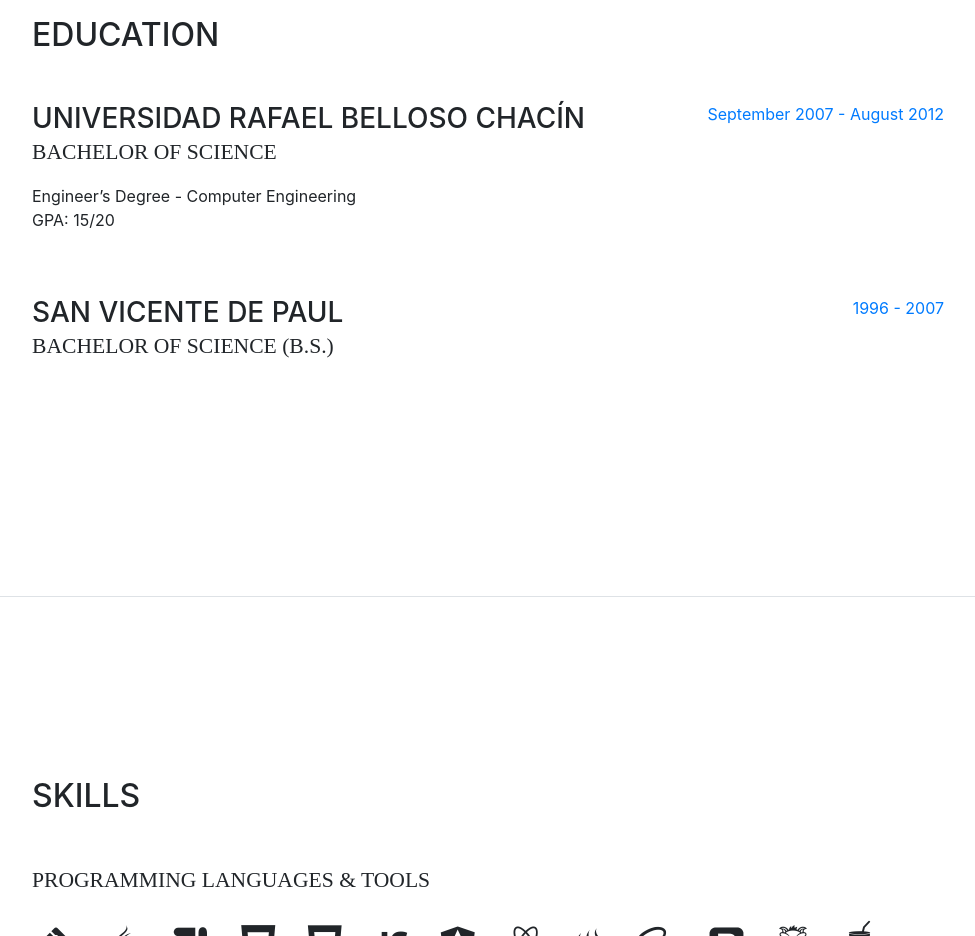
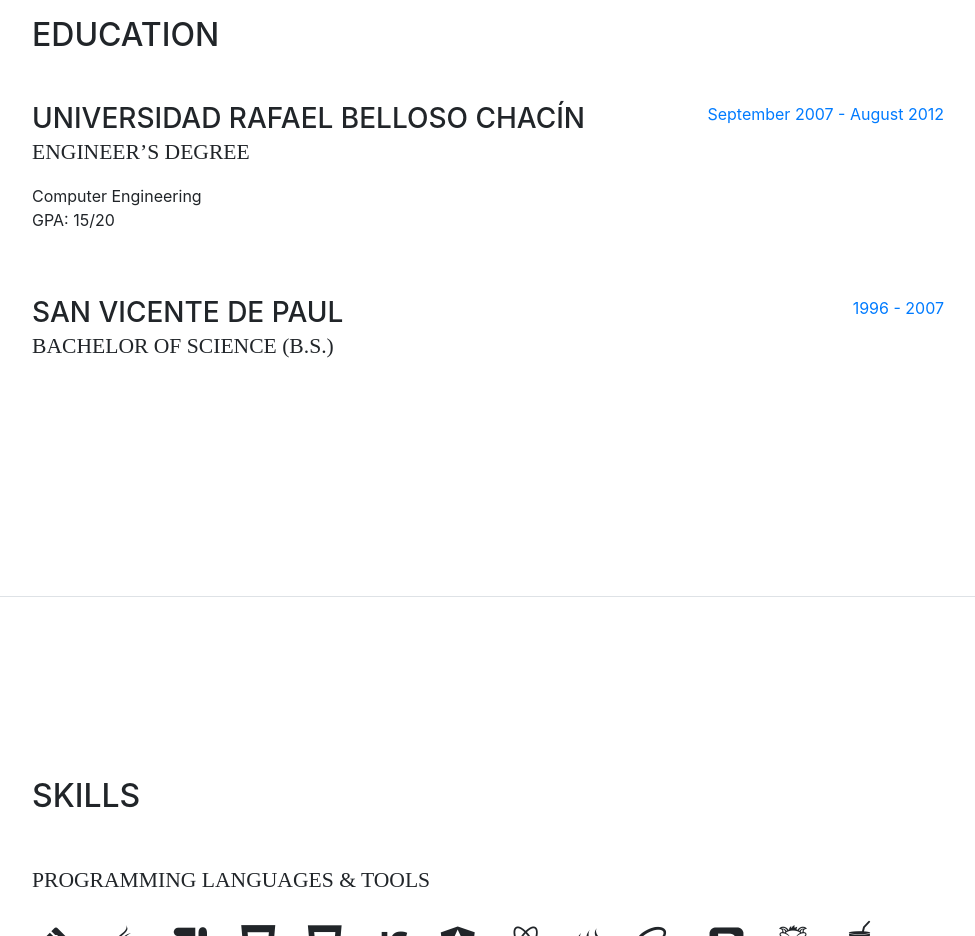
Before and after one commit to abarazarte/abarazarte.github.io, a website with bundled scripts: page index.html in a window 1280 px wide. Shown: the part 2300-3236 px from the top of the page, without its empty margins (288-1263 px from the left). Built offline with nearby package versions, Linux system fonts and the light colour scheme; a web font is replaced by a local one.

Commit message:
Modified Education title

```diff
--- a/index.html
+++ b/index.html
@@ -196,8 +196,8 @@
           <div class="resume-item d-flex flex-column flex-md-row mb-5">
             <div class="resume-content mr-auto">
               <h3 class="mb-0">Universidad Rafael Belloso Chacín</h3>
-              <div class="subheading mb-3">Bachelor of Science</div>
-              <div>Engineer’s Degree - Computer Engineering</div>
+              <div class="subheading mb-3">Engineer’s Degree</div>
+              <div>Computer Engineering</div>
               <p>GPA: 15/20</p>
             </div>
             <div class="resume-date text-md-right">
```
